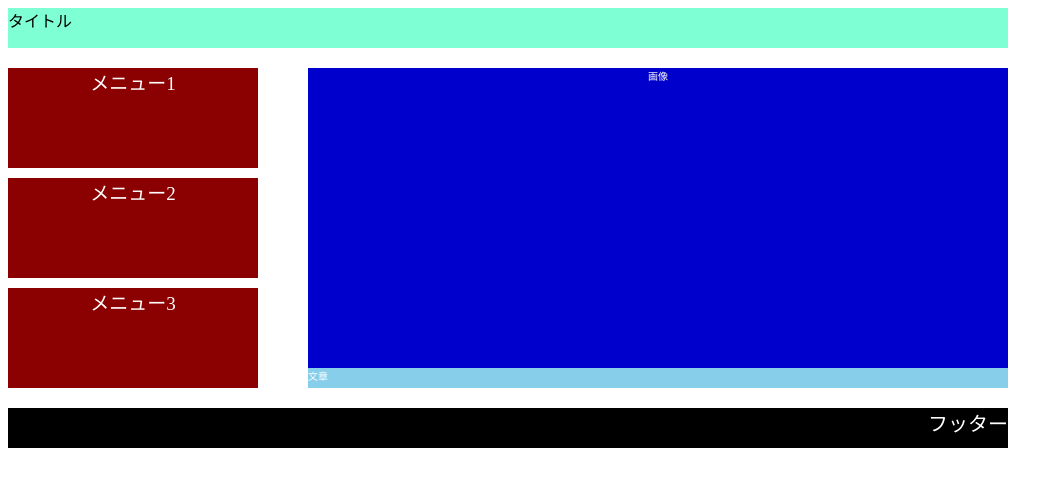
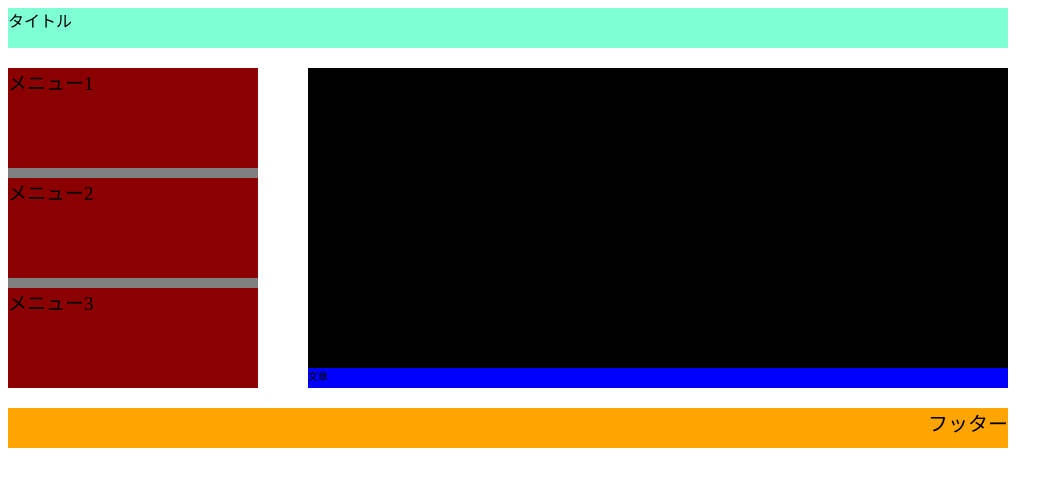
Before and after one commit to e204107ii/e204107ii.github.io, a plain HTML site: page kadai5.html in a window 1280 px wide. Shown: the whole page, without its empty margins (0-1063 px from the left). Drawn offline with Linux system fonts and the light colour scheme.

Commit message:
Add files via upload

```diff
--- a/css/kadai5.css
+++ b/css/kadai5.css
@@ -18,14 +18,15 @@ div.menu2{
      width: 250px;
      height: 320px;
         margin-right:50px;
+    background-color: gray;
 
 }
 div.menu3{
     font-size: 19px;
     width: 250px;
     height: 100px;
-    color: white;
-    text-align: center;
+    color: black;
+    text-align: left;
      margin-bottom: 10px;
     background-color: darkred;
 
@@ -35,25 +36,25 @@ div.menu4{
       width: 700px;
     height: 300px;
 
-     color: white;
+     color: black;
     text-align: center;
-    background-color: mediumblue;
+    background-color: black;
 }
 div.menu5{
     font-size: 10px;
       width: 700px;
     height: 20px;
 
-     color: white;
+     color: black;
     text-align: left;
-    background-color: skyblue;
+    background-color: blue;
 }
 div.footer{
     width: 1000px;
     height: 40px;
-    background-color: black;
+    background-color: orange;
     font-size: 20px;
-    color: white;
+    color: black;
     text-align: right;
 }
 div.menu{
```
